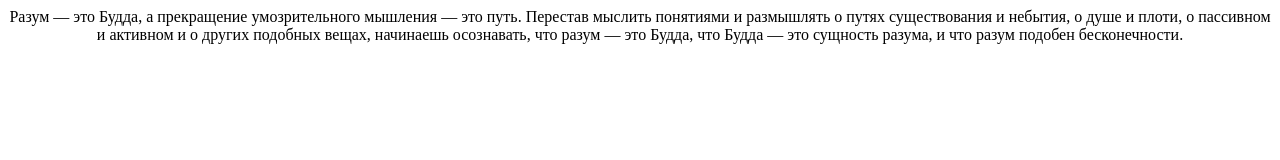
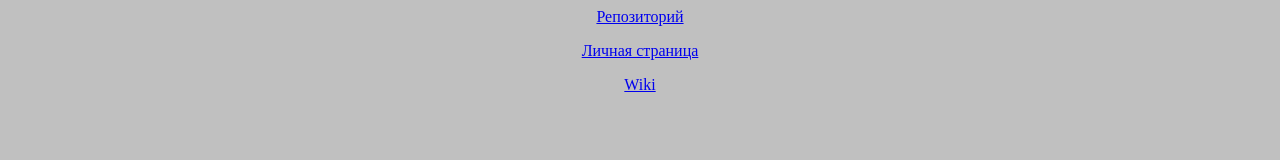
Before and after one commit to ironosier/ivanovvlad.github.io, a plain HTML site: page index.html in a window 1280 px wide. Drawn offline with Linux system fonts and the light colour scheme.

Commit message:
Update index.html

```diff
--- a/index.html
+++ b/index.html
@@ -1,16 +1,13 @@
 <html>
  <head>
-  <title>Тег CENTER</title>
+  <title>index</title>
   <meta http-equiv="Content-Type" content="text/html; charset=utf-8">
  </head>
- <body>
+ <body bgcolor="#c0c0c0">
  <center>
-  <p>Разум — это Будда, а прекращение умозрительного мышления — это путь.
-  Перестав мыслить понятиями и размышлять о путях существования и небытия,
-  о душе и плоти, о пассивном и активном и о других подобных вещах,
-  начинаешь осознавать, что разум — это Будда,
-  что Будда — это сущность разума,
-  и что разум подобен бесконечности.</p>
+  <p><a href="https://github.com/ironosier/ivanovvlad.github.io">Репозиторий</a></p>
+  <p><a href="https://github.com/ironosier">Личная страница</a></p>
+  <p><a href="https://github.com/ironosier/ivanovvlad.github.io/wiki">Wiki</a></p>
   </center>
  </body>
 </html>
```
